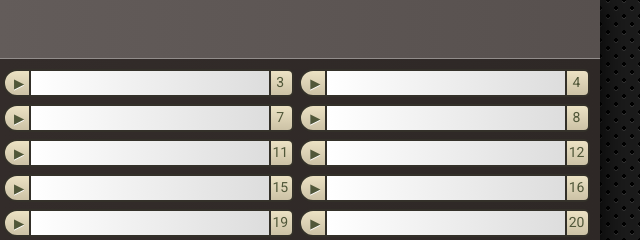
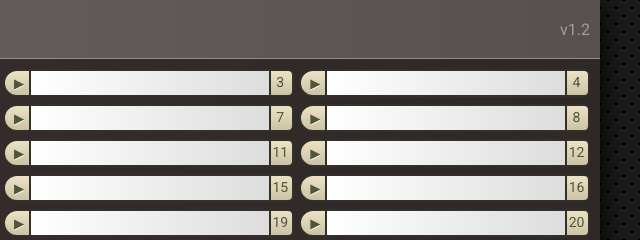
Before and after one commit to dequubi/SFX_Quiz, a website: page index.html in a window 1280 px wide. Shown: the top 240 px of the page, 640-1280 px from the left. Drawn offline with nearby package versions, Linux system fonts and the light colour scheme.

Commit message:
version display

```diff
--- a/css/main.css
+++ b/css/main.css
@@ -38,7 +38,7 @@ body {
 
 .spread {
   display: grid;
-  grid-template-columns: max-content auto;
+  grid-template-columns: max-content auto auto;
   column-gap: 10px;
 }
 
@@ -49,6 +49,13 @@ body {
 .author {
   margin: auto 0;
   color: #c8c8c8;
+}
+
+.version {
+  margin-left: auto;
+  margin-top: auto;
+  margin-bottom: auto;
+  color: #9e9e9e;
 }
 
 .main {
--- a/index.html
+++ b/index.html
@@ -14,6 +14,7 @@
       <div class="container spread">
         <h1 class="title">SFX Quiz</h1>
         <span class="author">by Shaiden</span>
+        <span class="version">v1.2</span>
       </div>
     </header>
     <main class="main">
```
